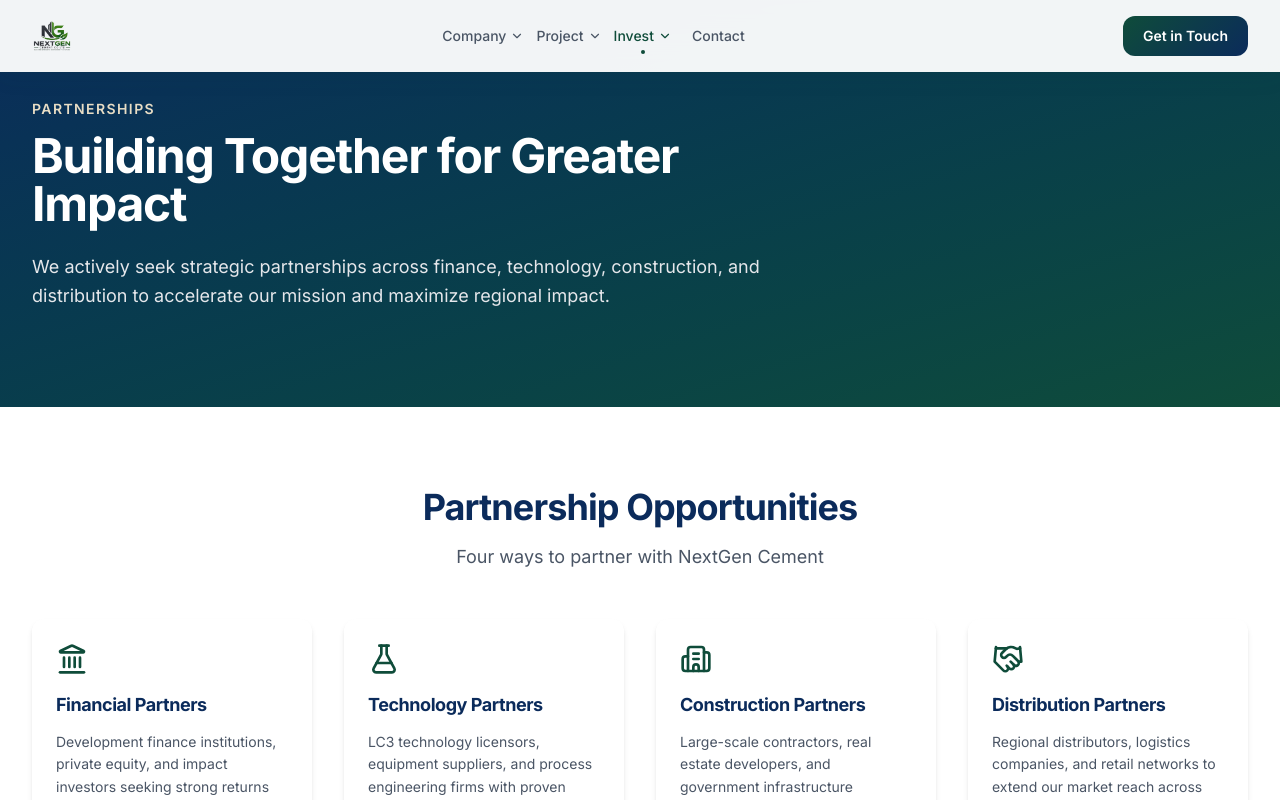
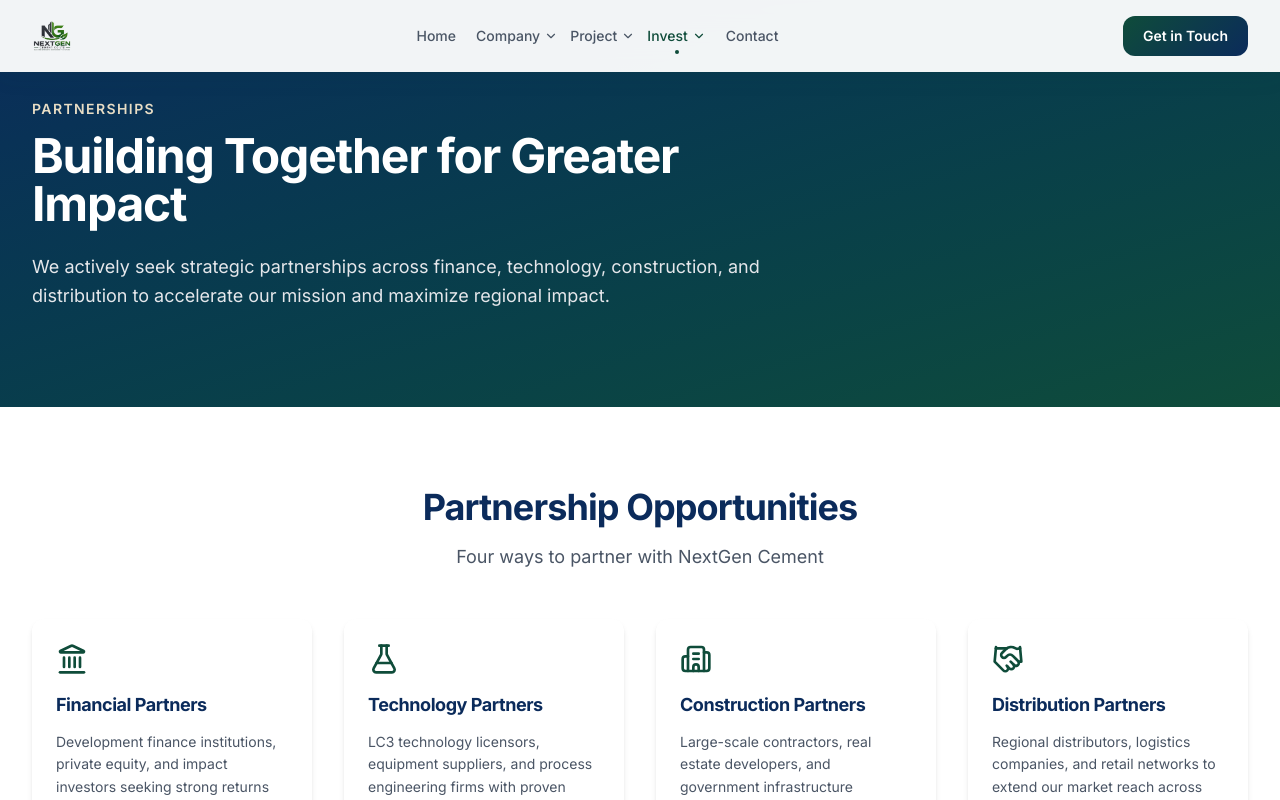
Before and after one commit to misszuuh/nextgen-cement, a React (Vite) app: page /partnerships in a window 1280 px wide. Shown: the top 800 px of the page. Built offline with nearby package versions, Linux system fonts and the light colour scheme.

Commit message:
Modify Home and Hero Section

```diff
--- a/src/components/home/Hero.jsx
+++ b/src/components/home/Hero.jsx
@@ -43,7 +43,7 @@ const Hero = () => {
       />
 
       {/* Dark overlay */}
-      <div className="absolute inset-0 bg-black/50" aria-hidden="true" />
+      <div className="absolute inset-0 bg-black/65" aria-hidden="true" />
 
       {/* Content */}
       <div className="relative z-10 flex items-center justify-center min-h-screen px-4 sm:px-6 lg:px-8">
--- a/src/components/layout/Navbar.jsx
+++ b/src/components/layout/Navbar.jsx
@@ -5,6 +5,8 @@ import { motion, AnimatePresence } from 'framer-motion';
 
 // Navigation structure — grouped into dropdowns
 const NAV_ITEMS = [
+  {label: 'Home',  path: '/'},
+
   {
     label: 'Company',
     children: [
```
Also changed, not shown: 1 other file (tests, documents, lock files or other folders).
